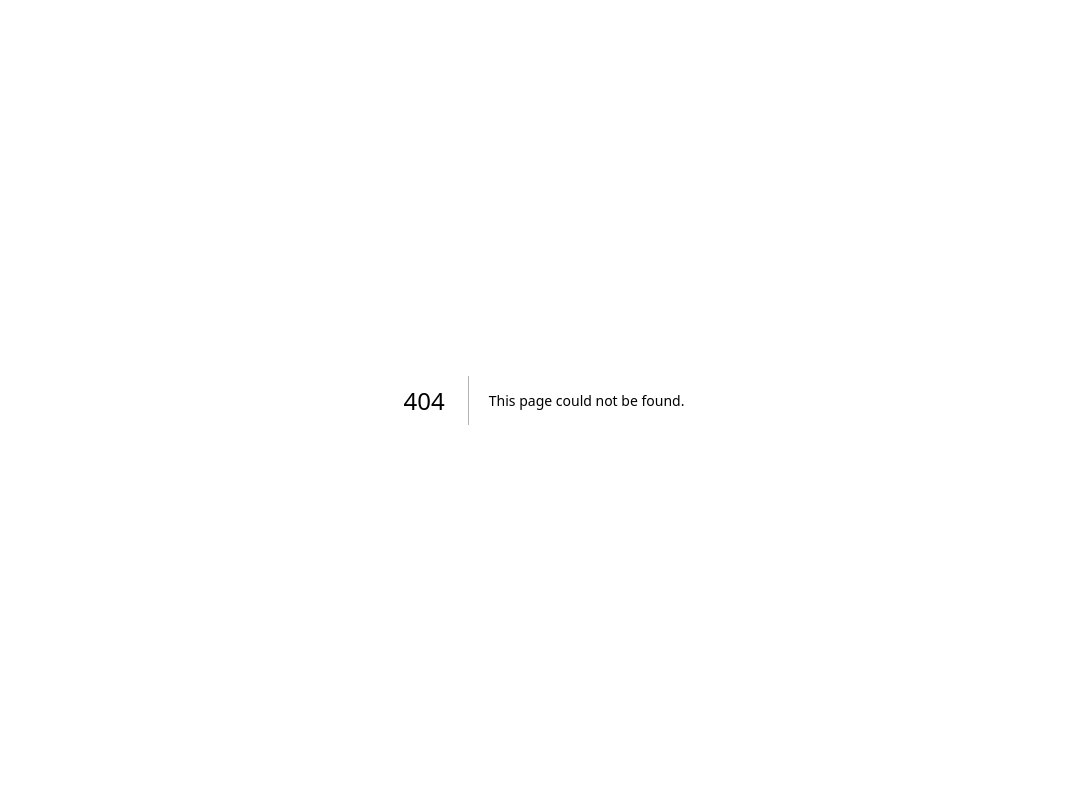
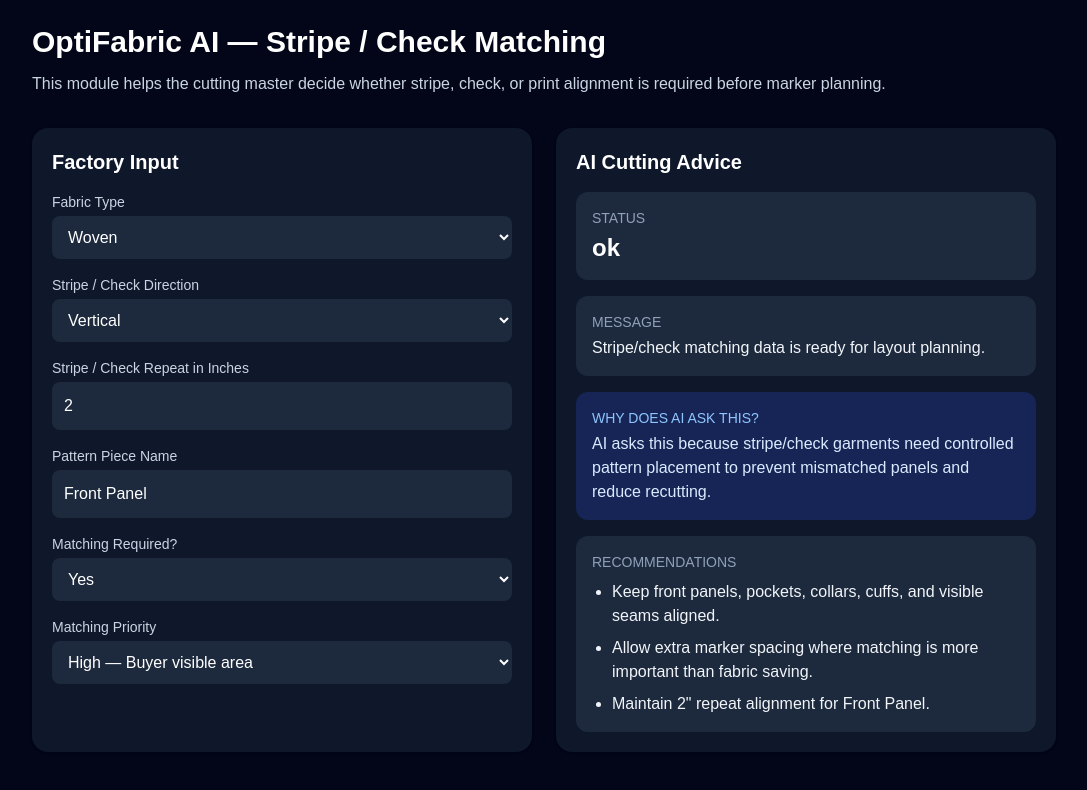
Before and after one commit to mahtab2011/mbncon, a Next.js app: page /optifabric/stripe-matching in a window 1280 px wide. Before the commit this address had no page. Shown: the top 790 px of the page, without its empty margins (96-1183 px from the left). Built offline with nearby package versions, Linux system fonts and the light colour scheme.

Commit message:
Add OptiFabric stripe matching engine

```diff
--- /dev/null
+++ b/app/optifabric/stripe-matching/page.tsx
@@ -0,0 +1,166 @@
+"use client";
+
+import { useState } from "react";
+import {
+  analyzeStripeMatching,
+  StripeDirection,
+} from "../../../lib/optifabric/stripeMatchingEngine";
+
+export default function StripeMatchingPage() {
+  const [fabricType, setFabricType] = useState("woven");
+  const [stripeDirection, setStripeDirection] =
+    useState<StripeDirection>("vertical");
+  const [stripeRepeatInches, setStripeRepeatInches] = useState(2);
+  const [patternPieceName, setPatternPieceName] = useState("Front Panel");
+  const [requiresMatching, setRequiresMatching] = useState(true);
+  const [matchingPriority, setMatchingPriority] =
+    useState<"low" | "medium" | "high">("high");
+
+  const result = analyzeStripeMatching({
+    fabricType,
+    stripeDirection,
+    stripeRepeatInches,
+    patternPieceName,
+    requiresMatching,
+    matchingPriority,
+  });
+
+  return (
+    <main className="min-h-screen bg-slate-950 p-6 text-white">
+      <div className="mx-auto max-w-5xl">
+        <h1 className="text-3xl font-bold">
+          OptiFabric AI — Stripe / Check Matching
+        </h1>
+
+        <p className="mt-3 text-slate-300">
+          This module helps the cutting master decide whether stripe, check, or
+          print alignment is required before marker planning.
+        </p>
+
+        <section className="mt-8 grid gap-6 md:grid-cols-2">
+          <div className="rounded-2xl bg-slate-900 p-5 shadow">
+            <h2 className="text-xl font-semibold">Factory Input</h2>
+
+            <label className="mt-4 block text-sm text-slate-300">
+              Fabric Type
+            </label>
+            <select
+              className="mt-1 w-full rounded-lg bg-slate-800 p-3 text-white"
+              value={fabricType}
+              onChange={(e) => setFabricType(e.target.value)}
+            >
+              <option value="woven">Woven</option>
+              <option value="knit">Knit</option>
+              <option value="denim">Denim</option>
+              <option value="canvas">Canvas / Tarpaulin</option>
+              <option value="traditional">Traditional Garment</option>
+            </select>
+
+            <label className="mt-4 block text-sm text-slate-300">
+              Stripe / Check Direction
+            </label>
+            <select
+              className="mt-1 w-full rounded-lg bg-slate-800 p-3 text-white"
+              value={stripeDirection}
+              onChange={(e) =>
+                setStripeDirection(e.target.value as StripeDirection)
+              }
+            >
+              <option value="vertical">Vertical</option>
+              <option value="horizontal">Horizontal</option>
+              <option value="diagonal">Diagonal</option>
+              <option value="none">None</option>
+              <option value="unknown">Unknown</option>
+            </select>
+
+            <label className="mt-4 block text-sm text-slate-300">
+              Stripe / Check Repeat in Inches
+            </label>
+            <input
+              className="mt-1 w-full rounded-lg bg-slate-800 p-3 text-white"
+              type="number"
+              min="0"
+              step="0.25"
+              value={stripeRepeatInches}
+              onChange={(e) =>
+                setStripeRepeatInches(Number(e.target.value))
+              }
+            />
+
+            <label className="mt-4 block text-sm text-slate-300">
+              Pattern Piece Name
+            </label>
+            <input
+              className="mt-1 w-full rounded-lg bg-slate-800 p-3 text-white"
+              value={patternPieceName}
+              onChange={(e) => setPatternPieceName(e.target.value)}
+            />
+
+            <label className="mt-4 block text-sm text-slate-300">
+              Matching Required?
+            </label>
+            <select
+              className="mt-1 w-full rounded-lg bg-slate-800 p-3 text-white"
+              value={requiresMatching ? "yes" : "no"}
+              onChange={(e) =>
+                setRequiresMatching(e.target.value === "yes")
+              }
+            >
+              <option value="yes">Yes</option>
+              <option value="no">No</option>
+            </select>
+
+            <label className="mt-4 block text-sm text-slate-300">
+              Matching Priority
+            </label>
+            <select
+              className="mt-1 w-full rounded-lg bg-slate-800 p-3 text-white"
+              value={matchingPriority}
+              onChange={(e) =>
+                setMatchingPriority(
+                  e.target.value as "low" | "medium" | "high"
+                )
+              }
+            >
+              <option value="high">High — Buyer visible area</option>
+              <option value="medium">Medium — Important but flexible</option>
+              <option value="low">Low — Save fabric first</option>
+            </select>
+          </div>
+
+          <div className="rounded-2xl bg-slate-900 p-5 shadow">
+            <h2 className="text-xl font-semibold">AI Cutting Advice</h2>
+
+            <div className="mt-4 rounded-xl bg-slate-800 p-4">
+              <p className="text-sm uppercase text-slate-400">Status</p>
+              <p className="mt-1 text-2xl font-bold">{result.status}</p>
+            </div>
+
+            <div className="mt-4 rounded-xl bg-slate-800 p-4">
+              <p className="text-sm uppercase text-slate-400">Message</p>
+              <p className="mt-1 text-slate-100">{result.message}</p>
+            </div>
+
+            <div className="mt-4 rounded-xl bg-blue-950 p-4">
+              <p className="text-sm uppercase text-blue-300">
+                Why does AI ask this?
+              </p>
+              <p className="mt-1 text-blue-100">{result.aiReason}</p>
+            </div>
+
+            <div className="mt-4 rounded-xl bg-slate-800 p-4">
+              <p className="text-sm uppercase text-slate-400">
+                Recommendations
+              </p>
+              <ul className="mt-2 list-disc space-y-2 pl-5 text-slate-100">
+                {result.recommendations.map((item, index) => (
+                  <li key={index}>{item}</li>
+                ))}
+              </ul>
+            </div>
+          </div>
+        </section>
+      </div>
+    </main>
+  );
+}
--- /dev/null
+++ b/lib/optifabric/stripeMatchingEngine.ts
@@ -0,0 +1,107 @@
+export type StripeDirection =
+  | "none"
+  | "vertical"
+  | "horizontal"
+  | "diagonal"
+  | "unknown";
+
+export type StripeMatchingInput = {
+  fabricType: string;
+  stripeDirection: StripeDirection;
+  stripeRepeatInches: number;
+  patternPieceName: string;
+  requiresMatching: boolean;
+  matchingPriority: "low" | "medium" | "high";
+};
+
+export type StripeMatchingResult = {
+  status: "ok" | "warning" | "critical";
+  message: string;
+  aiReason: string;
+  recommendations: string[];
+};
+
+export function analyzeStripeMatching(
+  input: StripeMatchingInput
+): StripeMatchingResult {
+  const recommendations: string[] = [];
+
+  if (!input.requiresMatching) {
+    return {
+      status: "ok",
+      message: "Stripe/check matching is not required for this pattern piece.",
+      aiReason:
+        "AI asks this because non-matching pieces can often be placed more freely to save fabric.",
+      recommendations: [
+        "Allow normal nesting for this piece.",
+        "Use fabric-saving layout unless buyer specification says otherwise.",
+      ],
+    };
+  }
+
+  if (
+    input.stripeDirection === "unknown" ||
+    input.stripeDirection === "none"
+  ) {
+    return {
+      status: "warning",
+      message:
+        "Stripe/check matching is required, but stripe direction is not clearly defined.",
+      aiReason:
+        "AI asks this because wrong stripe direction can cause visible garment defects after sewing.",
+      recommendations: [
+        "Take a clear fabric photo before marker planning.",
+        "Confirm stripe/check direction with cutting master.",
+        "Avoid final cutting until stripe direction is confirmed.",
+      ],
+    };
+  }
+
+  if (input.stripeRepeatInches <= 0) {
+    return {
+      status: "critical",
+      message:
+        "Stripe/check repeat value is missing. Matching cannot be calculated safely.",
+      aiReason:
+        "AI asks this because repeat distance controls how pattern pieces must be aligned on the fabric.",
+      recommendations: [
+        "Measure one full stripe/check repeat in inches.",
+        "Place a 12-inch scale beside the fabric when taking the photo.",
+        "Recalculate layout after repeat value is entered.",
+      ],
+    };
+  }
+
+  if (input.matchingPriority === "high") {
+    recommendations.push(
+      "Keep front panels, pockets, collars, cuffs, and visible seams aligned."
+    );
+    recommendations.push(
+      "Allow extra marker spacing where matching is more important than fabric saving."
+    );
+  }
+
+  if (input.matchingPriority === "medium") {
+    recommendations.push(
+      "Match major visible areas first, then optimize remaining pieces for fabric saving."
+    );
+  }
+
+  if (input.matchingPriority === "low") {
+    recommendations.push(
+      "Use controlled matching only where visible to the buyer/customer."
+    );
+  }
+
+  recommendations.push(
+    `Maintain ${input.stripeRepeatInches}" repeat alignment for ${input.patternPieceName}.`
+  );
+
+  return {
+    status: "ok",
+    message: "Stripe/check matching data is ready for layout planning.",
+    aiReason:
+      "AI asks this because stripe/check garments need controlled pattern placement to prevent mismatched panels and reduce recutting.",
+    recommendations,
+  };
+}
```
